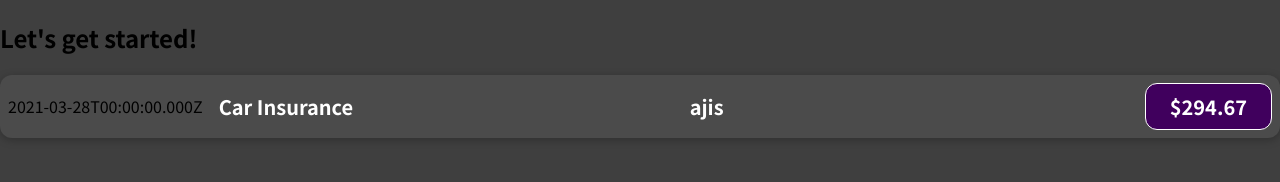
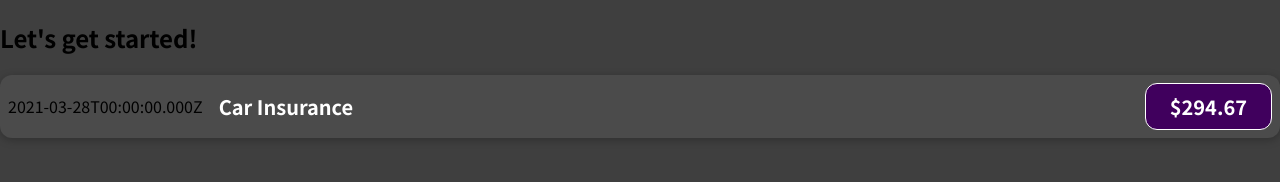
Before and after one commit to ajisri/react-complete-guide, a JavaScript app: page / in a window 1280 px wide. Shown: the top 182 px of the page. Built offline with nearby package versions, Linux system fonts and the light colour scheme.

Commit message:
hapus ajis

```diff
--- a/src/components/ExpenseItem.js
+++ b/src/components/ExpenseItem.js
@@ -9,7 +9,6 @@ function ExpenseItem() {
       <div>{expenseDate.toISOString()}</div>
       <div className="expense-item__description">
         <h2>{expenseTitle}</h2>
-        <h2>ajis</h2>
         <div className="expense-item__price">${expenseAmount}</div>
       </div>
     </div>
```
